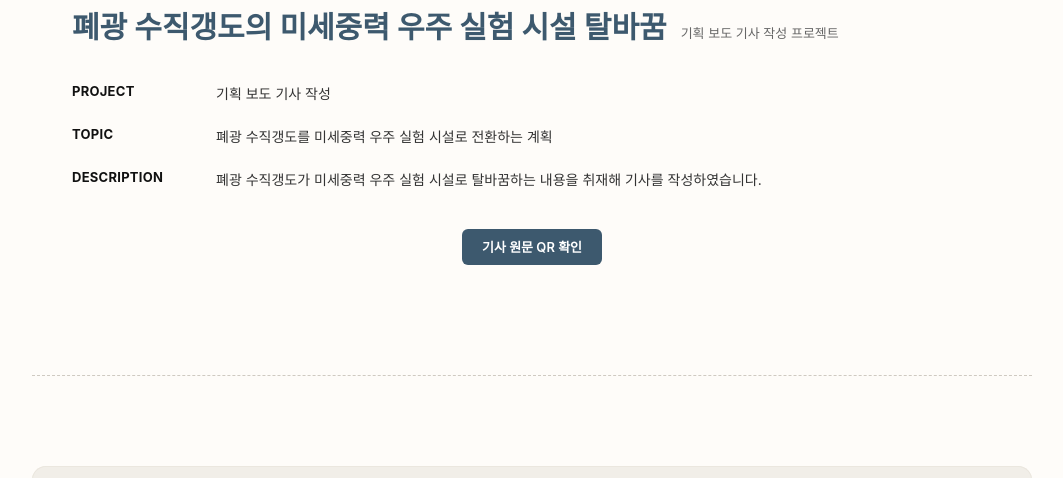
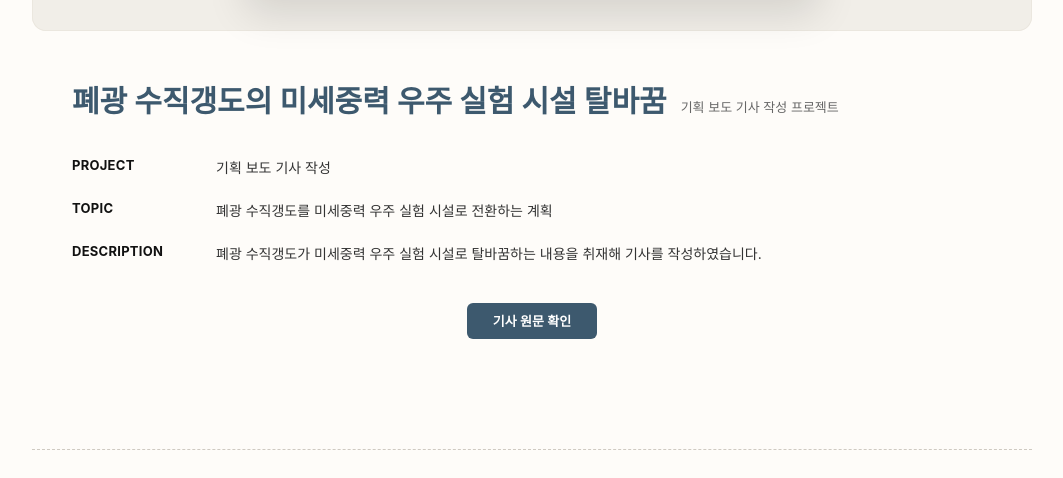
Before and after one commit to person-human-me/my-portfolio, a plain HTML site: page portfolio/index.html in a window 1280 px wide. Shown: the part 5109-5587 px from the top of the page, without its empty margins (108-1171 px from the left). Drawn offline with Linux system fonts and the light colour scheme; a web font is replaced by a local one.

Commit message:
Use PDF page collages and QR article links

```diff
--- a/portfolio/index.html
+++ b/portfolio/index.html
@@ -9,7 +9,7 @@
   <link rel="preconnect" href="https://fonts.gstatic.com" crossorigin>
   <link href="https://fonts.googleapis.com/css2?family=Judson:ital,wght@0,400;0,700;1,400&family=Nanum+Pen+Script&display=swap" rel="stylesheet">
   <link rel="stylesheet" href="https://cdn.jsdelivr.net/gh/orioncactus/pretendard@v1.3.9/dist/web/static/pretendard.min.css">
-  <link rel="stylesheet" href="css/style.css?v=20261115-8">
+  <link rel="stylesheet" href="css/style.css?v=20261115-9">
 </head>
 <body>
   <div class="progress" aria-hidden="true"><span></span></div>
@@ -191,6 +191,6 @@
     <span class="count"></span>
   </div>
 
-  <script src="js/main.js?v=20261115-8"></script>
+  <script src="js/main.js?v=20261115-9"></script>
 </body>
 </html>
--- a/portfolio/js/main.js
+++ b/portfolio/js/main.js
@@ -1,5 +1,5 @@
 // ---------- data (PDF 내용 + QR 링크) ----------
-const assetVersion = '20261115-8';
+const assetVersion = '20261115-9';
 const versioned = path => `${path}?v=${assetVersion}`;
 
 const projects = [
@@ -22,7 +22,7 @@ const projects = [
       ['TOPIC', '폐광 수직갱도를 미세중력 우주 실험 시설로 전환하는 계획'],
       ['DESCRIPTION', '폐광 수직갱도가 미세중력 우주 실험 시설로 탈바꿈하는 내용을 취재해 기사를 작성하였습니다.'],
     ],
-    links: [['기사 원문 QR 확인', versioned('images/page06.jpg')]],
+    links: [['기사 원문 확인', 'https://blog.naver.com/domooa/224474470928']],
   },
   {
     img: 'page07', preview: 'article-page07-preview', color: '#2b4c8c', type: '기획 기사 작성 프로젝트',
@@ -33,7 +33,7 @@ const projects = [
       ['TOPIC', 'K-게임의 스팀 · 플레이스테이션 · 엑스박스 진출'],
       ['DESCRIPTION', 'K-게임이 스팀, 플레이스테이션, 엑스박스를 주무대로 삼아 글로벌 시장에 진출하는 흐름을 다룬 기획 기사를 작성하였습니다.'],
     ],
-    links: [['기사 원문 QR 확인', versioned('images/page07.jpg')]],
+    links: [['기사 원문 확인', 'https://blog.naver.com/domooa/224474471193']],
   },
   {
     img: 'work07', color: '#2b4c8c', type: '마케팅 보고서 작성 프로젝트',
```
Also changed, not shown: portfolio/images/article-page06-preview.jpg, portfolio/images/article-page07-preview.jpg.
